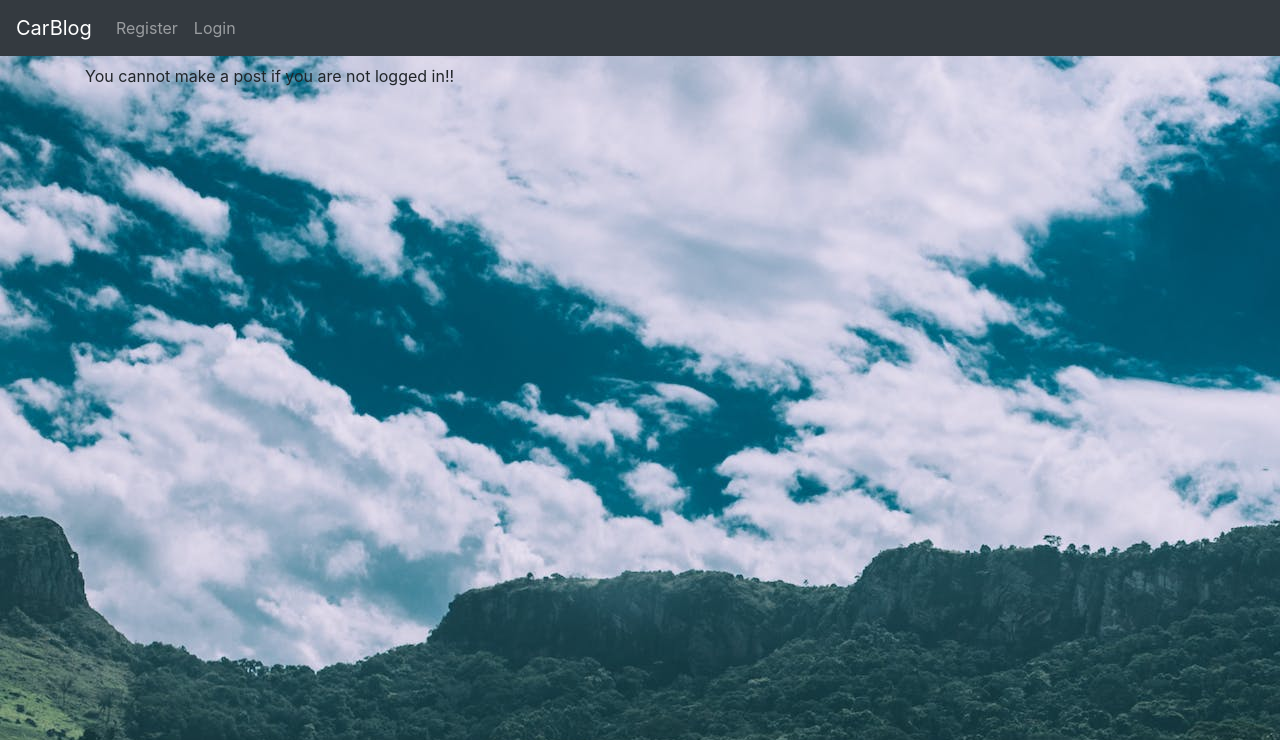
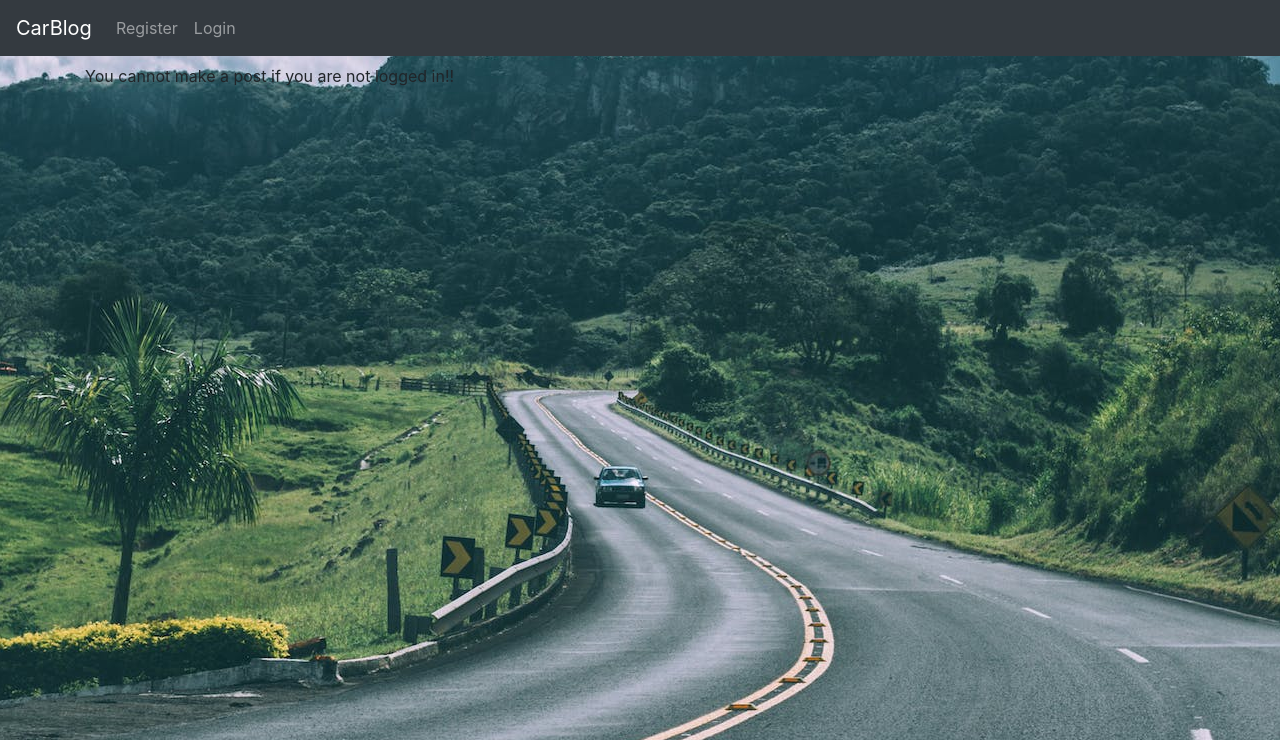
Before and after one commit to Code-Institute-Submissions/Dominikwigh-carblog-django, a Django app: page /add_post/ in a window 1280 px wide. Shown: the top 740 px of the page. Run offline with Django 3.2, Linux system fonts and the light colour scheme; data that the repository does not hold is empty; parts of the project's set-up code (start-up, migrations or seed data) failed here and were passed over.

Commit message:
add a link to css and given image style

```diff
--- a/static/css/style.css
+++ b/static/css/style.css
@@ -0,0 +1,6 @@
+#bg{
+    background-repeat: no-repeat;
+    background-position: center;
+    height: 500px;
+
+}
--- a/templates/base.html
+++ b/templates/base.html
@@ -8,10 +8,10 @@
 
     <!-- Bootstrap CSS -->
     <link rel="stylesheet" href="https://cdn.jsdelivr.net/npm/bootstrap@4.6.2/dist/css/bootstrap.min.css" integrity="sha384-xOolHFLEh07PJGoPkLv1IbcEPTNtaed2xpHsD9ESMhqIYd0nLMwNLD69Npy4HI+N" crossorigin="anonymous">
-
+    <link rel="stylesheet" type="text/css" media="screen", href="{% static 'css/style.css'%}">
     <title>CarBlog</title>
   </head>
-  <body style="background-image: url('{% static 'images/bg.jpeg'%}');">
+  <body id='bg' style="background-image: url('{% static 'images/bg.jpeg'%}');">
     <nav class="navbar sticky-top navbar-expand-lg navbar-dark bg-dark">
         <a class="navbar-brand" href="{% url 'home' %}">CarBlog</a>
         <button class="navbar-toggler" type="button" data-toggle="collapse" data-target="#navbarSupportedContent" aria-controls="navbarSupportedContent" aria-expanded="false" aria-label="Toggle navigation">
```
